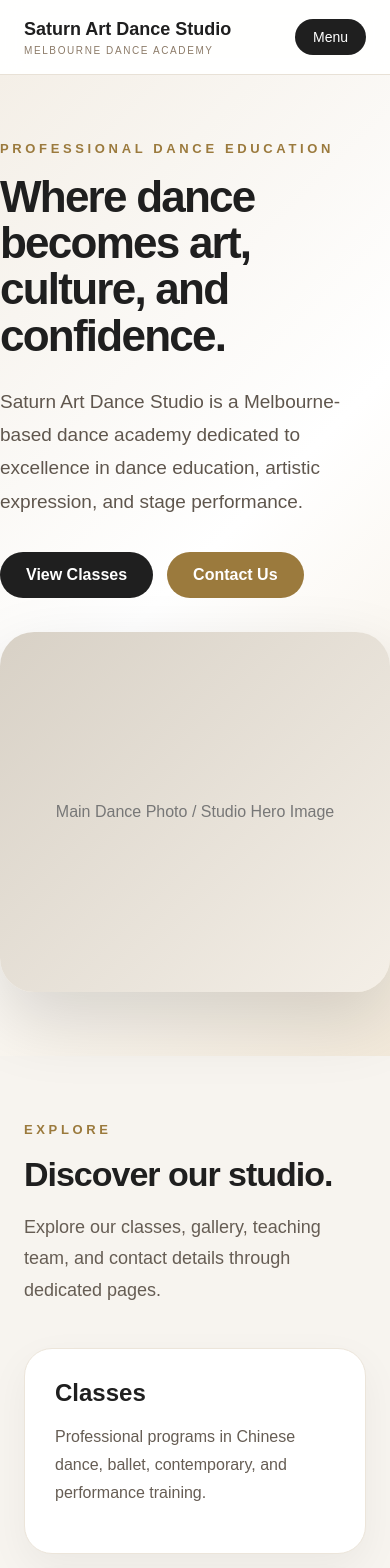
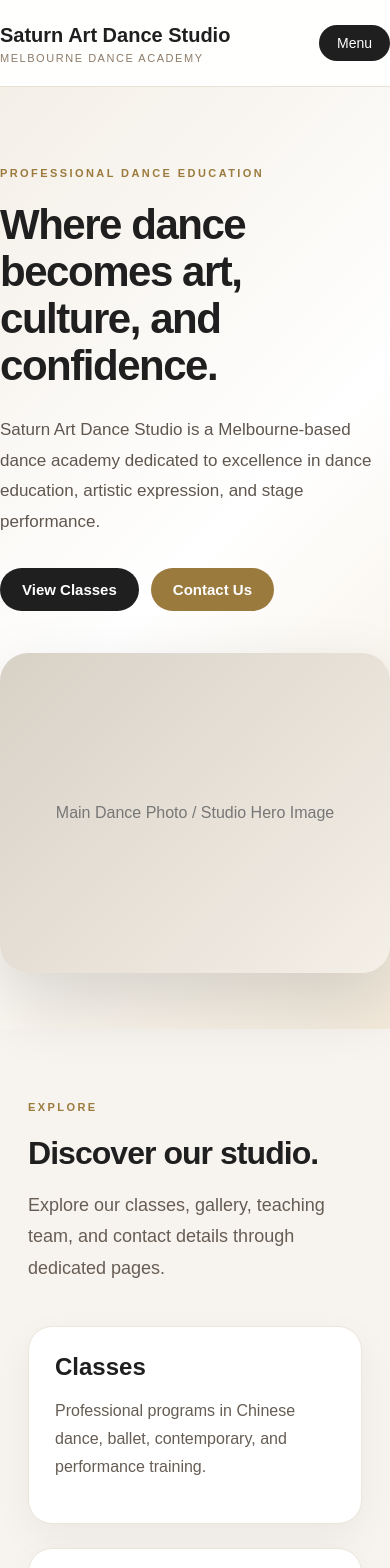
Before and after one commit to isaacdance2018-cmyk/saturn-art-dance-website, a Next.js app: page / in a window 390 px wide. Shown: the top 1568 px of the page. Built offline with nearby package versions, Linux system fonts and the light colour scheme.

Commit message:
Update globals.css

```diff
--- a/app/globals.css
+++ b/app/globals.css
@@ -255,38 +255,36 @@ p { line-height: 1.75; }
 }
 
 @media (max-width: 900px) {
-  .nav { display: none; }
+  .container {
+    padding: 0 28px;
+  }
+
+  .nav {
+    display: none;
+  }
 
   .mobile-menu-wrapper {
     display: block;
   }
 
   .navbar {
-    min-height: 74px;
+    min-height: 86px;
+    padding: 0;
   }
 
   .brand-title {
-    font-size: 18px;
+    font-size: 20px;
+    line-height: 1.2;
   }
 
   .brand-subtitle {
-    font-size: 10px;
-    letter-spacing: 0.16em;
+    font-size: 11px;
+    letter-spacing: 0.14em;
   }
 
-  .hero-grid,
-  .grid-4,
-  .grid-3,
-  .grid-2 {
-    grid-template-columns: 1fr;
-  }
-
-  h1 {
-    font-size: 44px;
-  }
-
-  h2 {
-    font-size: 34px;
+  .menu-button {
+    padding: 10px 18px;
+    font-size: 14px;
   }
 
   .hero {
@@ -294,15 +292,61 @@ p { line-height: 1.75; }
   }
 
   .hero-grid {
-    padding: 64px 0;
-    gap: 34px;
+    grid-template-columns: 1fr;
+    padding: 76px 0 56px;
+    gap: 42px;
+  }
+
+  .label {
+    font-size: 11px;
+    letter-spacing: 0.22em;
+    margin-bottom: 22px;
+  }
+
+  h1 {
+    font-size: 42px;
+    line-height: 1.12;
+    letter-spacing: -0.035em;
+  }
+
+  h2 {
+    font-size: 32px;
+  }
+
+  .hero-text {
+    font-size: 17px;
+    line-height: 1.8;
+    margin-top: 26px;
+  }
+
+  .actions {
+    gap: 12px;
+    margin-top: 30px;
+  }
+
+  .button {
+    padding: 13px 22px;
+    font-size: 15px;
   }
 
   .hero-image {
-    height: 360px;
+    height: 320px;
+    border-radius: 28px;
+  }
+
+  .grid-4,
+  .grid-3,
+  .grid-2 {
+    grid-template-columns: 1fr;
   }
 
   .section {
-    padding: 64px 0;
+    padding: 68px 0;
+  }
+
+  .card,
+  .contact-card {
+    padding: 26px;
+    border-radius: 24px;
   }
 }
```
